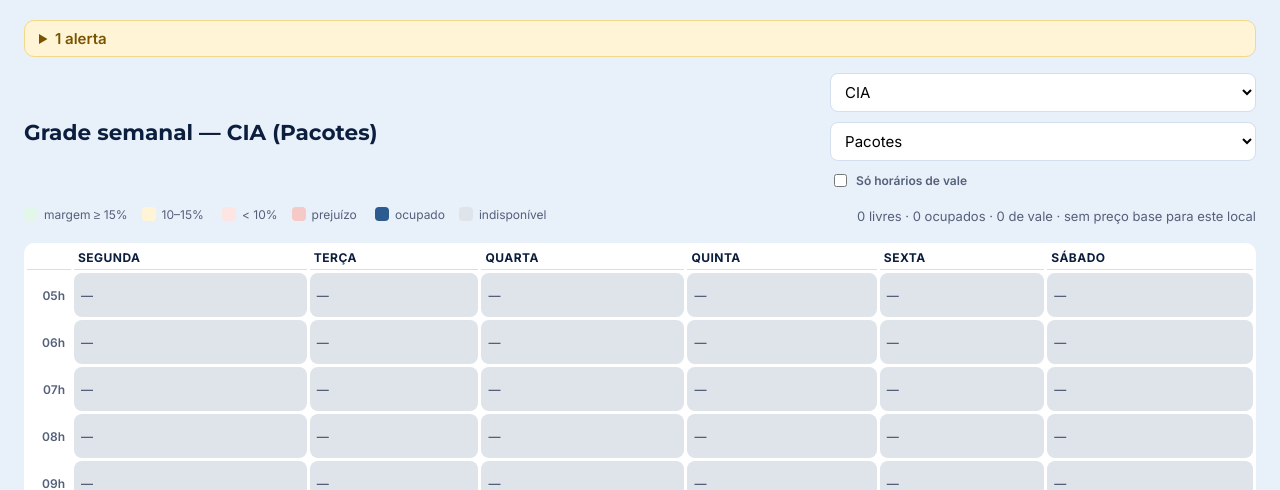
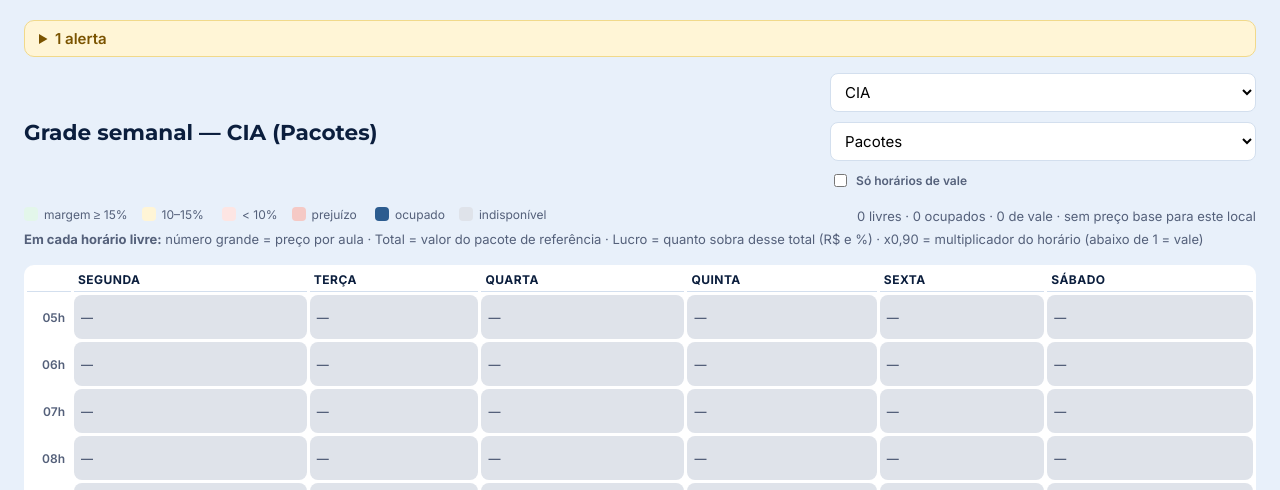
Before and after one commit to UziCelli/claude-code-crm, a FastAPI app: page /grade in a window 1280 px wide. Shown: the part 52-542 px from the top of the page. Run offline with FastAPI, Linux system fonts and the light colour scheme; data comes from the database, SQL or seed files in the repository; data that the repository does not hold is empty.

Commit message:
Grade: legenda explicando os numeros de cada horario livre
Co-Authored-By: Claude Opus 5.5 <noreply@anthropic.com>

```diff
--- a/app/templates/grade.html
+++ b/app/templates/grade.html
@@ -16,6 +16,7 @@
   </div>
   <div class="muted">{{ resumo.livres }} livres · {{ resumo.ocupados }} ocupados · {{ resumo.vale }} de vale{% if base %} · referência: {{ base.tipo_servico }} {{ base.qtd_aulas or base.freq_semanal ~ 'x/sem' }} {{ base.preco_base|moeda }}{% else %} · sem preço base para este local{% endif %}</div>
 </div>
+<p class="muted" style="margin:6px 0 0"><b>Em cada horário livre:</b> número grande = preço por aula · Total = valor do {{ 'pacote' if tipo == 'Pacotes' else 'mês' }} de referência · Lucro = quanto sobra desse total (R$ e %) · x0,90 = multiplicador do horário (abaixo de 1 = vale)</p>
 <div class="rolagem mt">
 <table class="grade">
   <tr><th></th>{% for d in range(1,7) %}<th>{{ d|dia }}</th>{% endfor %}</tr>
```
